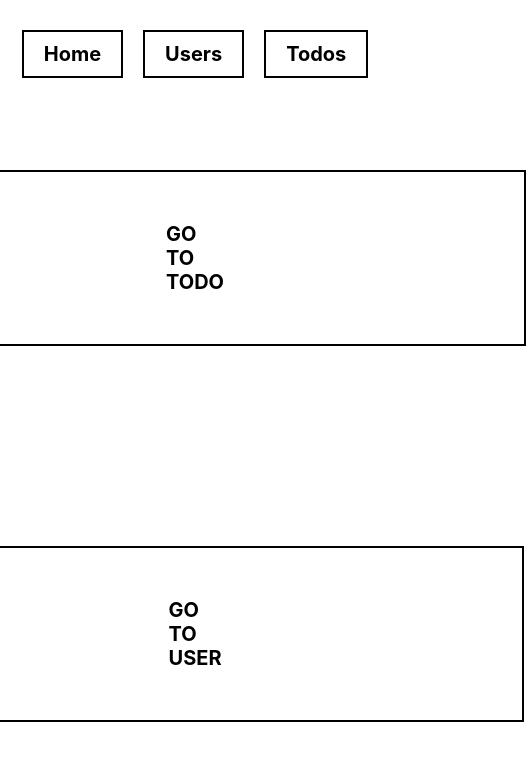
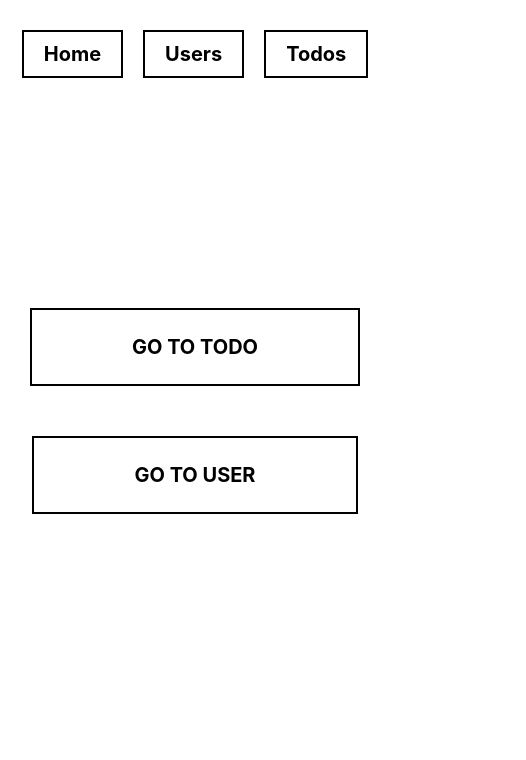
Before and after one commit to AkbaralievFarukh/todo-user, a React (Create React App) app: page / in a window 390 px wide. Shown: the top 760 px of the page, 526 px wide, since content can reach past the window. Built offline with nearby package versions, Linux system fonts and the light colour scheme.

Commit message:
modified

```diff
--- a/src/index.css
+++ b/src/index.css
@@ -29,10 +29,8 @@ img {
 }
 
 .row {
-  width: 100%;
   display: flex;
   flex-wrap: wrap;
-  margin: 0 -15px;
 }
 
 .col-4 {
@@ -49,11 +47,10 @@ img {
 
 .home-page {
   display: flex;
-  justify-content: center;
+  flex-direction: column;
   align-items: center;
-  flex-direction: column;
-  height: 80vh;
-  gap: 200px;
+  margin-top: 200px;
+  gap: 50px;
 }
 
 .home-page a {
@@ -92,3 +89,30 @@ img {
   background: transparent;
   cursor: pointer;
 }
+
+@media screen and (max-width: 768px) {
+  .container {
+    padding: 0 20px;
+  }
+  .home-page a {
+    padding: 50px 150px;
+  }
+}
+
+@media screen and (max-width: 425px) {
+  .home-page a {
+    padding: 25px 100px;
+  }
+  .col-4 {
+    width: 50%;
+  }
+}
+
+@media screen and (max-width: 320px) {
+  .header-wrapper a {
+    padding: 5px 10px!important;
+  }
+  .col-4 {
+    width: 100%;
+  }
+}
```
